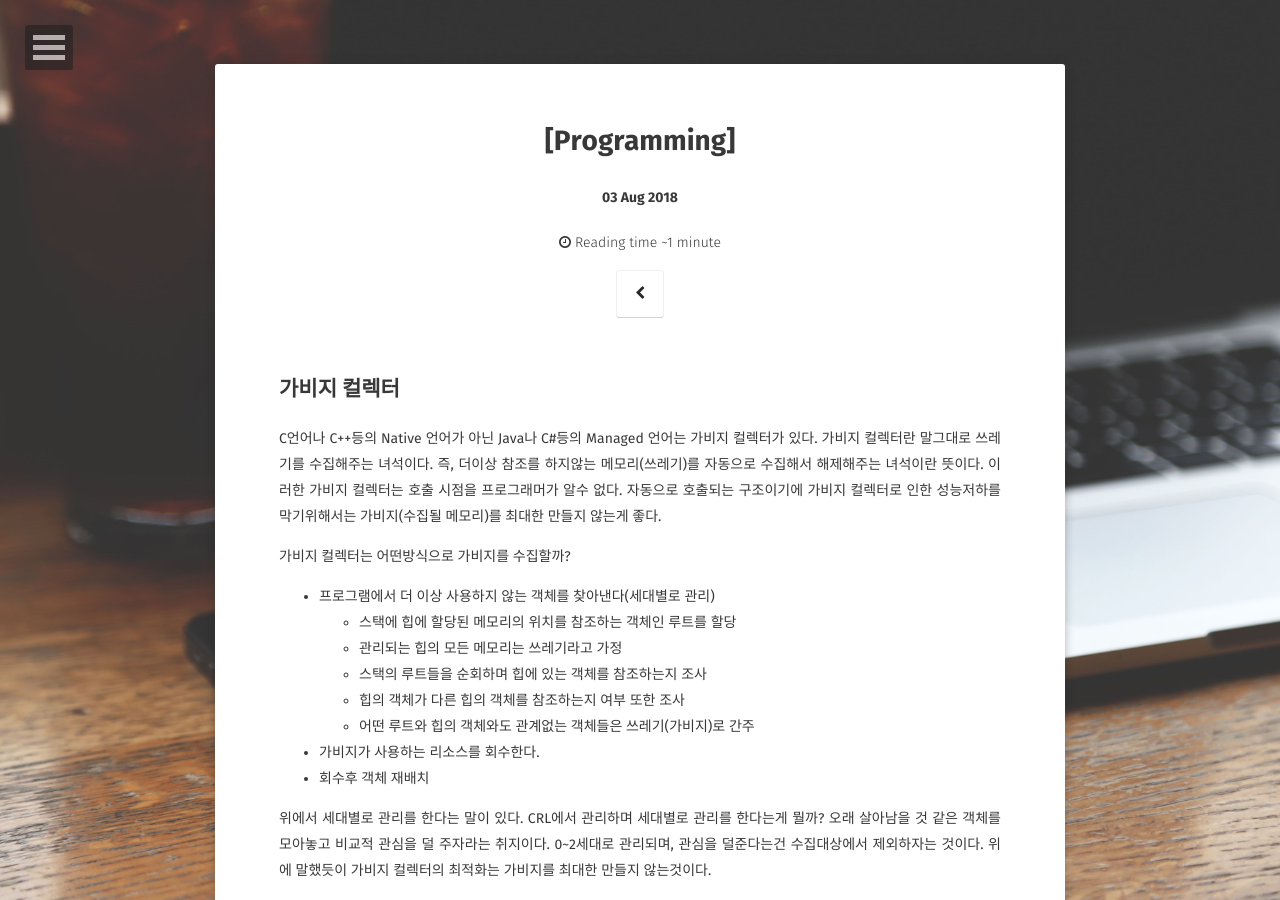
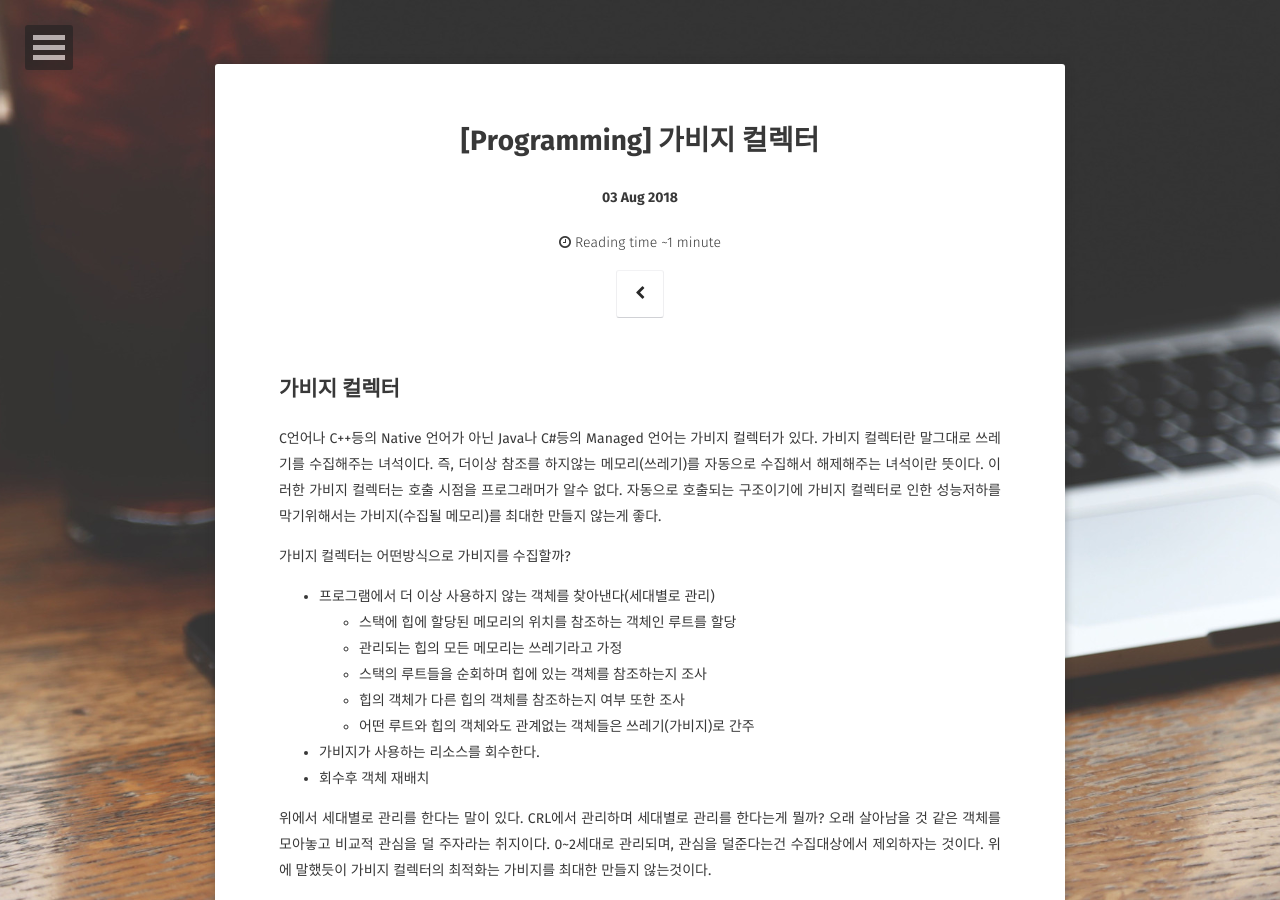
Before and after one commit to CodingGom/CodingGom.github.io, a Jekyll site: the page built from _posts/2018-08-03-가비지컬렉터.md, in a window 1280 px wide and 900 px high. Built offline with Jekyll 4.4.1, drawn with Linux system fonts in a browser that asks for light colours; some web fonts are replaced; some of the changed text lies outside the part shown.

Commit message:
Posts update

```diff
--- a/_posts/2018-08-03-가비지컬렉터.md
+++ b/_posts/2018-08-03-가비지컬렉터.md
@@ -1,8 +1,8 @@
 ---
 layout: post
-title: "[Programming] "
+title: "[Programming] 가비지 컬렉터"
 date: 2018-08-03
-excerpt: "가비지 컬렉터"
+excerpt: "가비지 컬렉터에 관하여"
 tags: [Programming]
 comments: false
 ---
@@ -46,3 +46,5 @@ C언어나 C++등의 Native 언어가 아닌 Java나 C#등의 Managed 언어는
   * 메모리 해제는 자동으로 일어나지만 이는 가비지에 한해서만 이다
   * 가비지라고 판단을 못할경우, 해제해야하는 메모리지만 해제하지 못해 메모리 누수가 발생
   어디선가 반환되어야 하는 메모리를 의도치 않게 참조하고 있는 경우가 있을수 있다
+
+언제나 느끼지만 메모리관리는 참으로 어려운거 같다...
```
